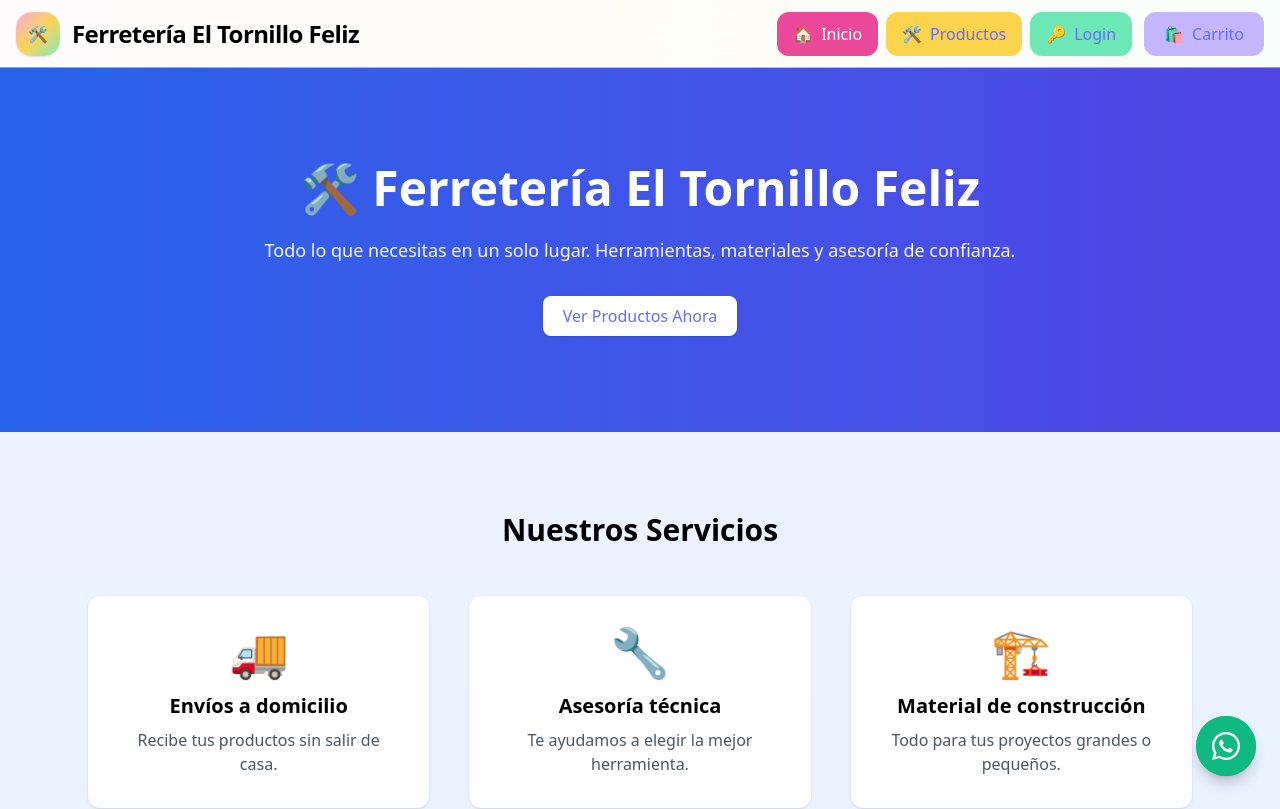
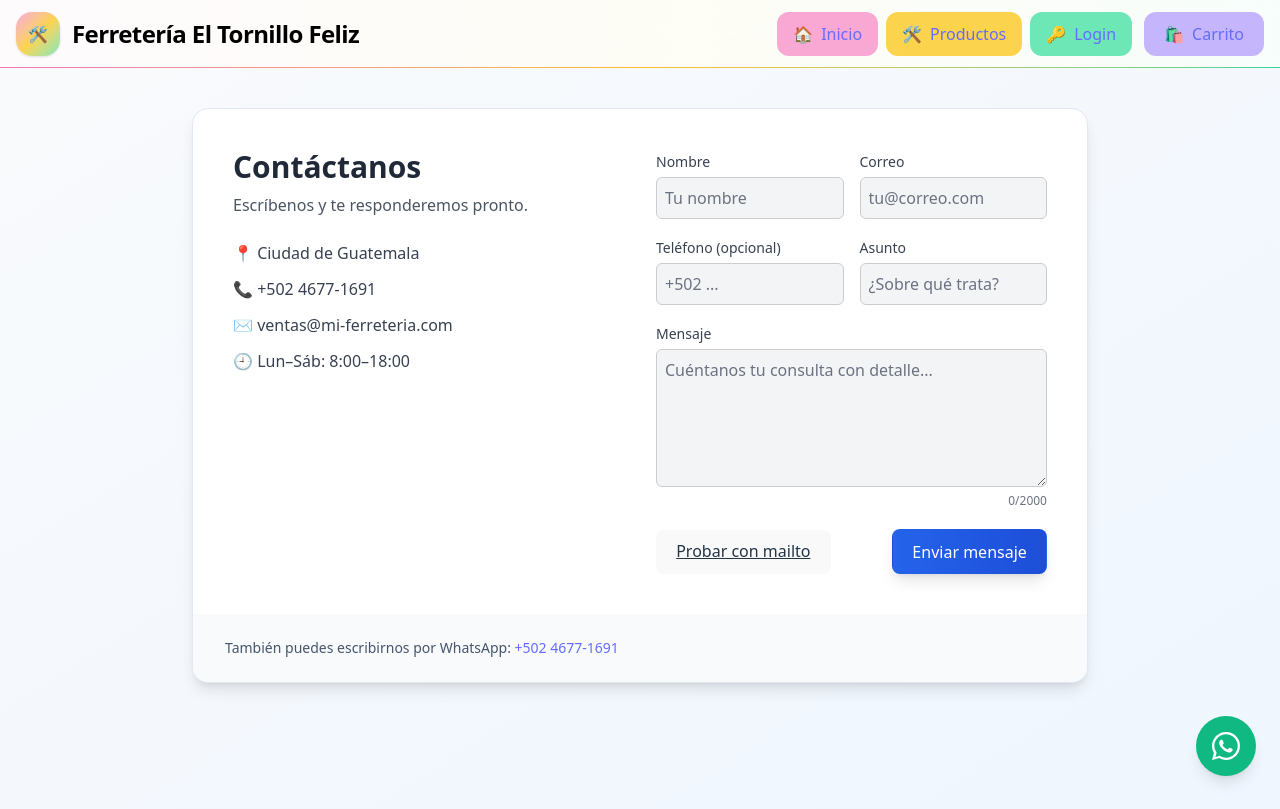
Before and after one commit to Heber-Ajbal/ferreteria-front, a Vue app: page /contacto in a window 1280 px wide. Before the commit this address led to /. Shown: the top 809 px of the page. Built offline with nearby package versions, Linux system fonts and the light colour scheme.

Commit message:
ultimos detalles
detalles

```diff
--- a/package.json
+++ b/package.json
@@ -3,7 +3,9 @@
   "private": true,
   "version": "0.0.0",
   "type": "module",
-   "engines": { "node": "20.19.0" },
+  "engines": {
+    "node": "20.19.0"
+  },
   "scripts": {
     "dev": "vite",
     "build": "vite build",
@@ -11,6 +13,7 @@
     "type-check": "vue-tsc -b --noEmit"
   },
   "dependencies": {
+    "@emailjs/browser": "^4.4.1",
     "@tailwindcss/vite": "^4.1.13",
     "@vicons/ionicons5": "^0.13.0",
     "axios": "^1.11.0",
--- a/src/App.vue
+++ b/src/App.vue
@@ -7,10 +7,6 @@
 
     <!-- Botón flotante visible en todas las páginas (salvo meta.hideFab) -->
     <WhatsAppFab v-if="showFab" />
-
-    <footer class="bg-gray-200 text-center py-4 text-sm">
-      © 2025 Mi Ferretería
-    </footer>
   </div>
 </template>
 
--- a/src/components/WhatsAppFab.vue
+++ b/src/components/WhatsAppFab.vue
@@ -3,7 +3,7 @@ import { computed } from "vue";
 
 // Toma el número y el texto desde .env (puedes hardcodear si prefieres)
 const phone = import.meta.env.VITE_WHATSAPP_PHONE ?? "50246771691";
-const message = import.meta.env.VITE_WHATSAPP_TEXT ?? "Hola quiero más información sobre la ferretería";
+const message = import.meta.env.VITE_WHATSAPP_TEXT ?? "Hola quiero más información sobre los productos disponibles";
 
 const href = computed(() =>
   `https://wa.me/${phone}?text=${encodeURIComponent(message)}`
--- a/src/router/index.ts
+++ b/src/router/index.ts
@@ -11,6 +11,11 @@ const routes = [
   { path: "/products", name: "products", component: ProductsList },
   { path: "/cart", name: "cart", component: CartPage },
   { path: "/auth/login", name: "login", component: Login },
+  {
+    path: "/contacto",
+    name: "Contacto",
+    component: () => import("../views/Contact.vue"),
+  },
 
   // ADMIN: Usuarios (solo admins)
   {
@@ -66,7 +71,7 @@ router.beforeEach(async (to) => {
   await auth.ensureSession();
 
   const isLoggedIn = auth.isLoggedIn;
-  const isAdmin    = auth.isAdmin;
+  const isAdmin = auth.isAdmin;
 
   if (to.name === "login" && isLoggedIn) return { name: "home" };
 
--- /dev/null
+++ b/src/services/contact.ts
@@ -0,0 +1,27 @@
+import emailjs from "@emailjs/browser";
+
+const PUB  = 'mGvNIvjj6DZIaPVFD';
+const SVC  = 'service_zsw3sv9';
+const TPL  = 'template_g0j03xf';
+
+export type ContactPayload = {
+  name: string;
+  email: string;
+  phone?: string;
+  subject: string;
+  message: string;
+};
+
+export async function sendContactEmail(p: ContactPayload) {
+  if (!PUB || !SVC || !TPL) throw new Error("EmailJS no configurado");
+  const params = {
+    from_name: p.name,
+    reply_to: p.email,
+    phone: p.phone ?? "",
+    subject: p.subject,
+    message: p.message,
+  };
+  // EmailJS retorna { status: 200 } en éxito
+  const res = await emailjs.send(SVC, TPL, params, { publicKey: PUB });
+  return res;
+}
--- /dev/null
+++ b/src/views/Contact.vue
@@ -0,0 +1,124 @@
+<script setup lang="ts">
+import { reactive, ref } from "vue";
+import { sendContactEmail, type ContactPayload } from "../services/contact";
+
+const form = reactive<ContactPayload>({
+  name: "",
+  email: "",
+  phone: "",
+  subject: "",
+  message: "",
+});
+
+const sending = ref(false);
+const ok = ref(false);
+const error = ref("");
+
+async function submitForm() {
+  ok.value = false; error.value = ""; sending.value = true;
+  try {
+    await sendContactEmail(form);
+    ok.value = true;
+    form.name = ""; form.email = ""; form.phone = ""; form.subject = ""; form.message = "";
+  } catch (e:any) {
+    error.value = e?.message || "No se pudo enviar el mensaje";
+  } finally {
+    sending.value = false;
+  }
+}
+
+// Fallback: abrir cliente de correo (por si quieres un botón alterno)
+function mailtoFallback() {
+  const to = "ventas@mi-ferreteria.com";
+  const subject = encodeURIComponent(form.subject || "Consulta");
+  const body = encodeURIComponent(
+    `Nombre: ${form.name}\nEmail: ${form.email}\nTel: ${form.phone}\n\n${form.message}`
+  );
+  window.location.href = `mailto:${to}?subject=${subject}&body=${body}`;
+}
+</script>
+
+<template>
+  <div class="min-h-screen bg-gradient-to-br from-slate-50 to-blue-50 py-10 px-4">
+    <div class="max-w-4xl mx-auto">
+      <div class="bg-white rounded-2xl shadow-lg border border-slate-200 overflow-hidden">
+        <div class="p-8 md:p-10 grid grid-cols-1 md:grid-cols-2 gap-8">
+          <div>
+            <h1 class="text-3xl font-bold text-gray-800 mb-2">Contáctanos</h1>
+            <p class="text-gray-600 mb-6">Escríbenos y te responderemos pronto.</p>
+            <ul class="space-y-3 text-gray-700">
+              <li>📍 Ciudad de Guatemala</li>
+              <li>📞 +502 4677-1691</li>
+              <li>✉️ ventas@mi-ferreteria.com</li>
+              <li>🕘 Lun–Sáb: 8:00–18:00</li>
+            </ul>
+          </div>
+
+          <form @submit.prevent="submitForm" class="space-y-4">
+            <div class="grid grid-cols-1 md:grid-cols-2 gap-4">
+              <div>
+                <label class="text-sm font-medium text-gray-700">Nombre</label>
+                <input v-model.trim="form.name" required
+                       class="mt-1 w-full border-2 border-gray-200 rounded-xl px-4 py-3 focus:border-blue-500"
+                       placeholder="Tu nombre" />
+              </div>
+              <div>
+                <label class="text-sm font-medium text-gray-700">Correo</label>
+                <input v-model.trim="form.email" type="email" required
+                       class="mt-1 w-full border-2 border-gray-200 rounded-xl px-4 py-3 focus:border-blue-500"
+                       placeholder="tu@correo.com" />
+              </div>
+            </div>
+
+            <div class="grid grid-cols-1 md:grid-cols-2 gap-4">
+              <div>
+                <label class="text-sm font-medium text-gray-700">Teléfono (opcional)</label>
+                <input v-model.trim="form.phone"
+                       class="mt-1 w-full border-2 border-gray-200 rounded-xl px-4 py-3 focus:border-blue-500"
+                       placeholder="+502 ..." />
+              </div>
+              <div>
+                <label class="text-sm font-medium text-gray-700">Asunto</label>
+                <input v-model.trim="form.subject" required maxlength="120"
+                       class="mt-1 w-full border-2 border-gray-200 rounded-xl px-4 py-3 focus:border-blue-500"
+                       placeholder="¿Sobre qué trata?" />
+              </div>
+            </div>
+
+            <div>
+              <label class="text-sm font-medium text-gray-700">Mensaje</label>
+              <textarea v-model="form.message" required maxlength="2000" rows="5"
+                        class="mt-1 w-full border-2 border-gray-200 rounded-xl px-4 py-3 focus:border-blue-500 resize-y"
+                        placeholder="Cuéntanos tu consulta con detalle..."></textarea>
+              <div class="text-right text-xs text-gray-500">{{ form.message.length }}/2000</div>
+            </div>
+
+            <div class="flex items-center justify-between gap-4 pt-1">
+              <div class="space-x-3">
+                <button type="button" class="text-sm underline" @click="mailtoFallback">
+                  Probar con mailto
+                </button>
+                <span v-if="ok" class="text-green-600 text-sm">¡Mensaje enviado!</span>
+                <span v-if="error" class="text-red-600 text-sm">{{ error }}</span>
+              </div>
+
+              <button type="submit" :disabled="sending"
+                      class="ml-auto px-6 py-3 rounded-xl text-white font-semibold shadow-lg
+                             bg-gradient-to-r from-blue-600 to-blue-700 hover:from-blue-700 hover:to-blue-800
+                             disabled:opacity-50 !text-white">
+                {{ sending ? "Enviando…" : "Enviar mensaje" }}
+              </button>
+            </div>
+          </form>
+        </div>
+
+        <div class="bg-slate-50 px-8 py-6 text-sm text-slate-600">
+          También puedes escribirnos por WhatsApp:
+          <a class="text-blue-700 underline"
+             href="https://wa.me/50246771691?text=Hola%20quiero%20m%C3%A1s%20informaci%C3%B3n"
+             target="_blank" rel="noopener">+502 4677-1691</a>
+        </div>
+      </div>
+    </div>
+  </div>
+</template>
--- a/src/views/Home.vue
+++ b/src/views/Home.vue
@@ -129,7 +129,7 @@
         <a href="#inicio" class="hover:text-blue-600">Inicio</a>
         <a href="#servicios" class="hover:text-blue-600">Servicios</a>
         <a href="#productos" class="hover:text-blue-600">Productos</a>
-        <a href="#contacto" class="hover:text-blue-600">Contacto</a>
+        <RouterLink to="/contacto" class="hover:text-blue-600">Contacto</RouterLink>
       </div>
     </footer>
 
```
